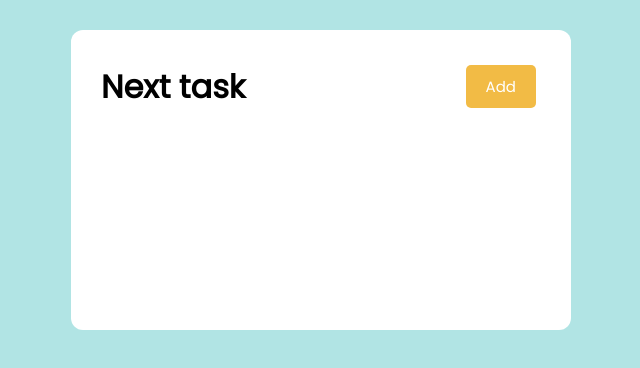
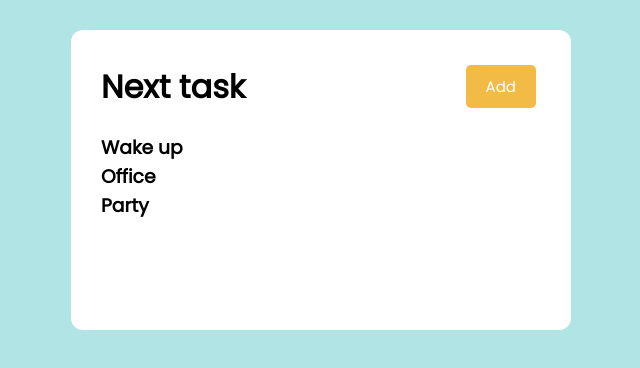
Before and after one commit to mksci/react_next_app, a React (Create React App) app: page / in a window 1280 px wide. Shown: the top 368 px of the page, without its empty margins (319-959 px from the left). Built offline with nearby package versions, Linux system fonts and the light colour scheme.

Commit message:
add_task_component

```diff
--- a/src/App.js
+++ b/src/App.js
@@ -1,13 +1,34 @@
-import React from 'react';
+import { useState } from "react"
 import Header from './components/Header'
+import Tasks from './components/Tasks'
 
 function App() {
+  const [tasks, setTasks] = useState([
+    {
+      id:1,
+      text: 'Wake up',
+      hour: '8:30',
+    },
+    {
+      id:2,
+      text: 'Office',
+      hour: '9:00',
+    },
+    {
+      id:3,
+      text: 'Party',
+      hour: '18:00',
+    },
+  ])
+
   return (
     <div className="container">
      <Header title='Next task'/>
+     <Tasks tasks={tasks}/>
     </div>
   );
 }
 
 
+
 export default App;
--- /dev/null
+++ b/src/components/Tasks.js
@@ -0,0 +1,12 @@
+const Tasks = ({ tasks }) => {
+    return (
+        <>
+        {tasks.map((task) => (
+            <h3>{task.text}</h3>
+            ))}
+        </>
+    )
+}
+
+
+export default Tasks
```
Also changed, not shown: 1 other file (tests, documents, lock files or other folders).
